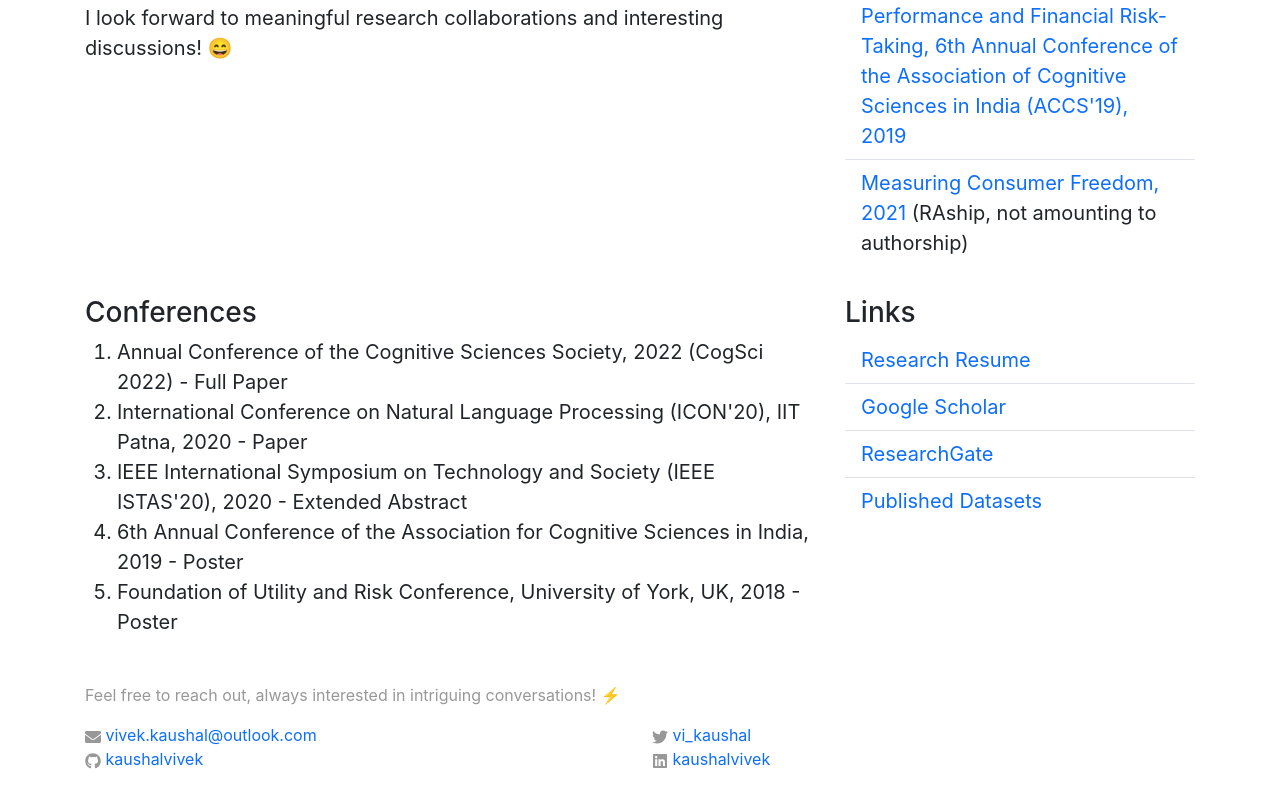
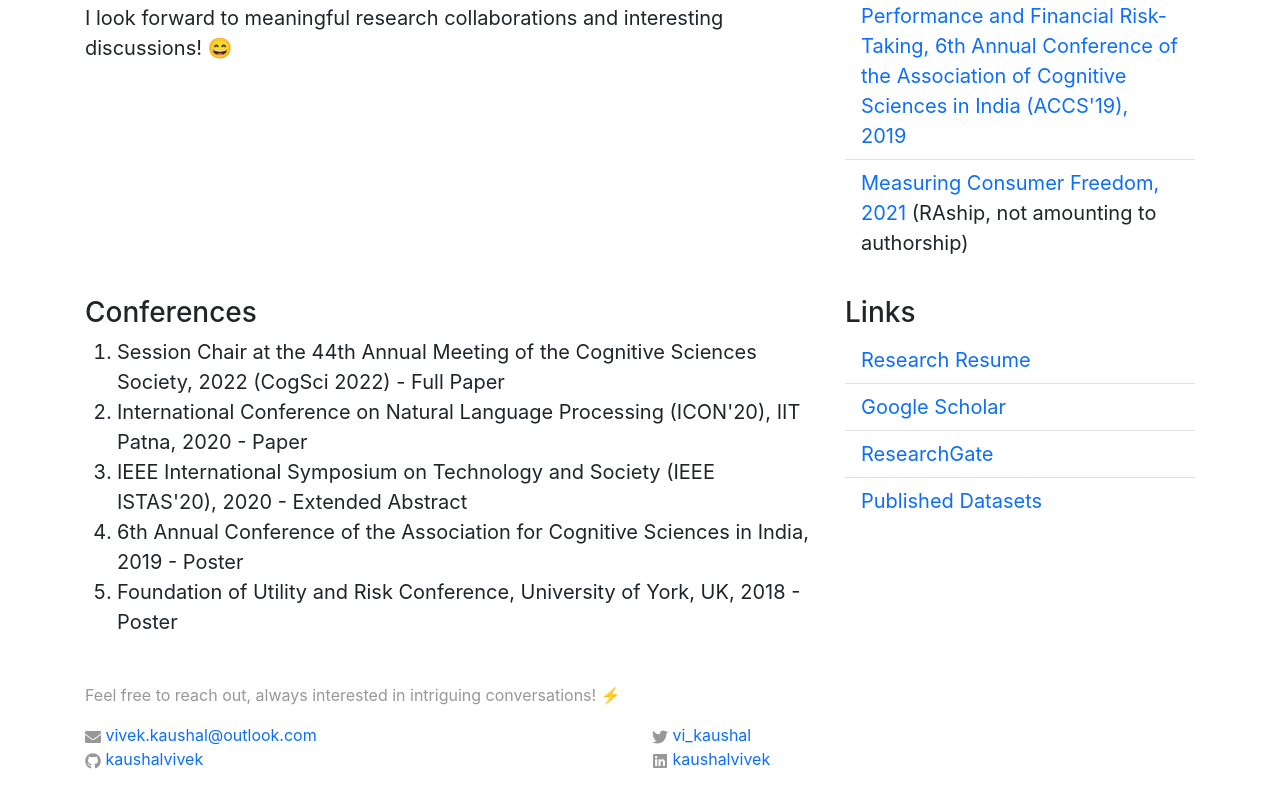
Before and after one commit to kaushalvivek/vivekkaushal.com, a React (Create React App) app: page /research in a window 1280 px wide. Shown: the part 638-1424 px from the top of the page. Built offline with nearby package versions, Linux system fonts and the light colour scheme.

Commit message:
research additions

```diff
--- a/src/components/pages/research.js
+++ b/src/components/pages/research.js
@@ -53,7 +53,7 @@ class Research extends React.Component {
                     <Col md={8} xs={12} style={pad}>
                         <h3>Conferences</h3>
                         <ol>
-                            <li>Annual Conference of the Cognitive Sciences Society, 2022 (CogSci 2022) - Full Paper</li>
+                            <li>Session Chair at the 44th Annual Meeting of the Cognitive Sciences Society, 2022 (CogSci 2022) - Full Paper</li>
                             <li>International Conference on Natural Language Processing (ICON'20), IIT Patna, 2020 - Paper</li>
                             <li>IEEE International Symposium on Technology and Society (IEEE ISTAS'20), 2020 - Extended Abstract</li>
                             <li>6th Annual Conference of the Association for Cognitive Sciences in India, 2019 - Poster</li>
```
